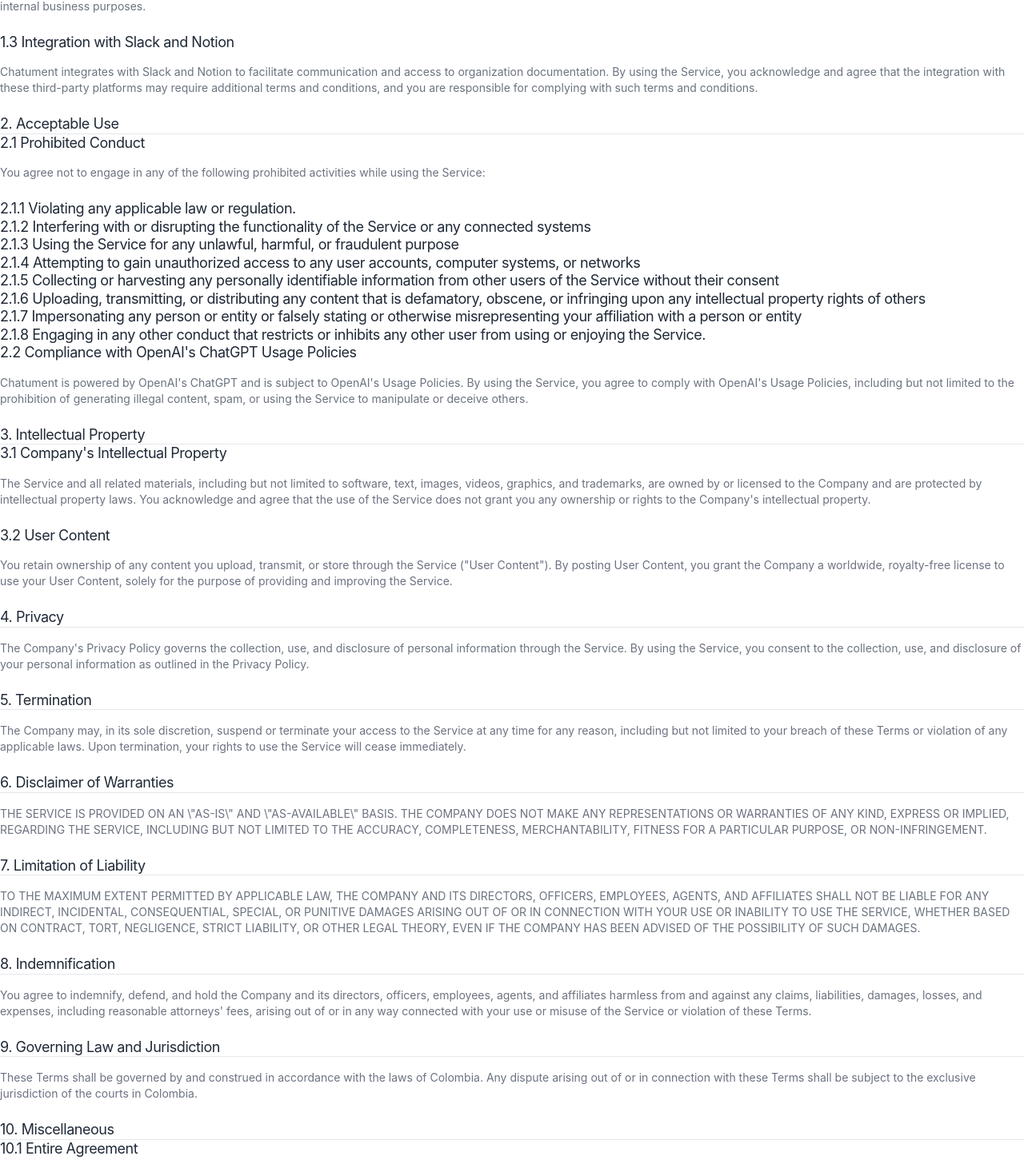
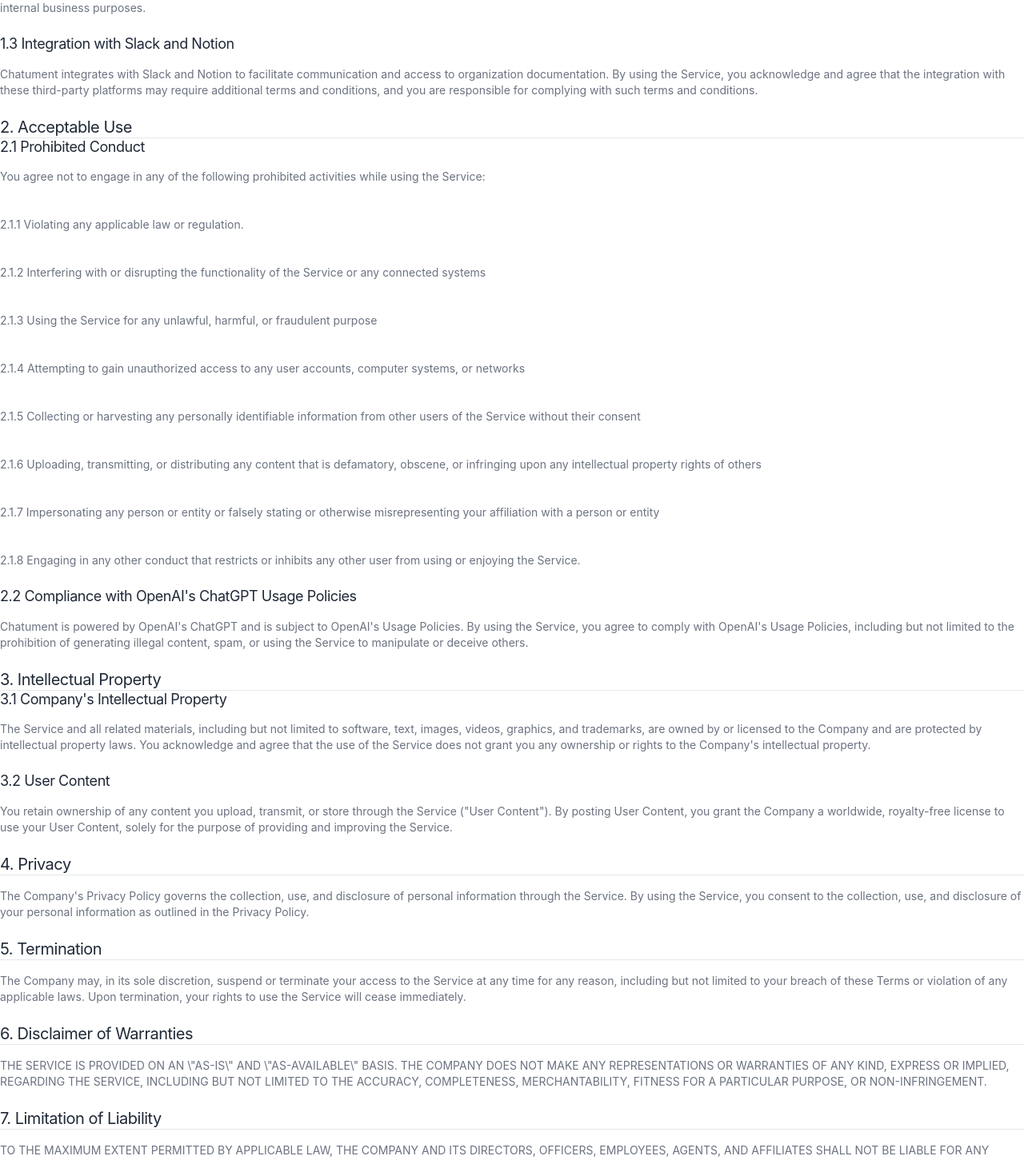
Before and after one commit to chatument/landing, a Next.js app: page /terms-of-service in a window 1280 px wide. Shown: the part 493-1944 px from the top of the page at 80% size. Built offline with nearby package versions, Linux system fonts and the light colour scheme.

Commit message:
Fix stuff

```diff
--- a/components/terms.js
+++ b/components/terms.js
@@ -15,7 +15,7 @@
         By accessing or using the Service, you agree to these Terms. If you do not agree with any part of these Terms, you may not access or use the Service.
       </p>
 
-      <h2 className="leading-snug text-lg tracking-tight text-gray-800 lg:leading-tight lg:text-lg dark:text-white">
+      <h2 className="leading-snug text-xl tracking-tight text-gray-800 lg:leading-tight lg:text-xl dark:text-white">
         1. Use of the Service
       </h2>
 
@@ -49,7 +49,7 @@
         additional terms and conditions, and you are responsible for complying with such terms and conditions.
       </p>
 
-      <h2 className="leading-snug text-lg tracking-tight text-gray-800 lg:leading-tight lg:text-lg dark:text-white">
+      <h2 className="leading-snug text-xl tracking-tight text-gray-800 lg:leading-tight lg:text-xl dark:text-white">
         2. Acceptable Use
       </h2>
 
@@ -63,30 +63,30 @@
         You agree not to engage in any of the following prohibited activities while using the Service:
       </p>
 
-      <p className="leading-snug text-lg tracking-tight text-gray-800 lg:leading-tight lg:text-lg dark:text-white">
+      <h6 className="pb-6 text-left py-4 text-sm leading-normal text-gray-500 lg:text-sm xl:text-sm dark:text-gray-300">
         2.1.1 Violating any applicable law or regulation.
-      </p>
-      <p className="leading-snug text-lg tracking-tight text-gray-800 lg:leading-tight lg:text-lg dark:text-white">
+      </h6>
+      <h6 className="pb-6 text-left py-4 text-sm leading-normal text-gray-500 lg:text-sm xl:text-sm dark:text-gray-300">
         2.1.2 Interfering with or disrupting the functionality of the Service or any connected systems
-      </p>
-      <p className="leading-snug text-lg tracking-tight text-gray-800 lg:leading-tight lg:text-lg dark:text-white">
+      </h6>
+      <h6 className="pb-6 text-left py-4 text-sm leading-normal text-gray-500 lg:text-sm xl:text-sm dark:text-gray-300">
         2.1.3 Using the Service for any unlawful, harmful, or fraudulent purpose
-      </p>
-      <p className="leading-snug text-lg tracking-tight text-gray-800 lg:leading-tight lg:text-lg dark:text-white">
+      </h6>
+      <h6 className="pb-6 text-left py-4 text-sm leading-normal text-gray-500 lg:text-sm xl:text-sm dark:text-gray-300">
         2.1.4 Attempting to gain unauthorized access to any user accounts, computer systems, or networks
-      </p>
-      <p className="leading-snug text-lg tracking-tight text-gray-800 lg:leading-tight lg:text-lg dark:text-white">
+      </h6>
+      <h6 className="pb-6 text-left py-4 text-sm leading-normal text-gray-500 lg:text-sm xl:text-sm dark:text-gray-300">
         2.1.5 Collecting or harvesting any personally identifiable information from other users of the Service without their consent
-      </p>
-      <p className="leading-snug text-lg tracking-tight text-gray-800 lg:leading-tight lg:text-lg dark:text-white">
+      </h6>
+      <h6 className="pb-6 text-left py-4 text-sm leading-normal text-gray-500 lg:text-sm xl:text-sm dark:text-gray-300">
         2.1.6 Uploading, transmitting, or distributing any content that is defamatory, obscene, or infringing upon any intellectual property rights of others
-      </p>
-      <p className="leading-snug text-lg tracking-tight text-gray-800 lg:leading-tight lg:text-lg dark:text-white">
+      </h6>
+      <h6 className="pb-6 text-left py-4 text-sm leading-normal text-gray-500 lg:text-sm xl:text-sm dark:text-gray-300">
         2.1.7 Impersonating any person or entity or falsely stating or otherwise misrepresenting your affiliation with a person or entity
-      </p>
-      <p className="leading-snug text-lg tracking-tight text-gray-800 lg:leading-tight lg:text-lg dark:text-white">
+      </h6>
+      <h6 className="pb-6 text-left py-4 text-sm leading-normal text-gray-500 lg:text-sm xl:text-sm dark:text-gray-300">
         2.1.8 Engaging in any other conduct that restricts or inhibits any other user from using or enjoying the Service.
-      </p>
+      </h6>
 
       <h4 className="leading-snug text-lg tracking-tight text-gray-800 lg:leading-tight lg:text-lg dark:text-white">
         2.2 Compliance with OpenAI's ChatGPT Usage Policies
@@ -97,7 +97,7 @@
         including but not limited to the prohibition of generating illegal content, spam, or using the Service to manipulate or deceive others.
       </p>
 
-      <h2 className="leading-snug text-lg tracking-tight text-gray-800 lg:leading-tight lg:text-lg dark:text-white">
+      <h2 className="leading-snug text-xl tracking-tight text-gray-800 lg:leading-tight lg:text-xl dark:text-white">
         3. Intellectual Property
       </h2>
 
@@ -123,7 +123,7 @@
         your User Content, solely for the purpose of providing and improving the Service.
       </p>
 
-      <h2 className="leading-snug text-lg tracking-tight text-gray-800 lg:leading-tight lg:text-lg dark:text-white">
+      <h2 className="leading-snug text-xl tracking-tight text-gray-800 lg:leading-tight lg:text-xl dark:text-white">
         4. Privacy
       </h2>
 
@@ -134,7 +134,7 @@
         By using the Service, you consent to the collection, use, and disclosure of your personal information as outlined in the Privacy Policy.
       </p>
 
-      <h2 className="leading-snug text-lg tracking-tight text-gray-800 lg:leading-tight lg:text-lg dark:text-white">
+      <h2 className="leading-snug text-xl tracking-tight text-gray-800 lg:leading-tight lg:text-xl dark:text-white">
         5. Termination
       </h2>
 
@@ -146,7 +146,7 @@
         to use the Service will cease immediately.
       </p>
 
-      <h2 className="leading-snug text-lg tracking-tight text-gray-800 lg:leading-tight lg:text-lg dark:text-white">
+      <h2 className="leading-snug text-xl tracking-tight text-gray-800 lg:leading-tight lg:text-xl dark:text-white">
         6. Disclaimer of Warranties
       </h2>
 
@@ -158,7 +158,7 @@
         COMPLETENESS, MERCHANTABILITY, FITNESS FOR A PARTICULAR PURPOSE, OR NON-INFRINGEMENT.
       </p>
 
-      <h2 className="leading-snug text-lg tracking-tight text-gray-800 lg:leading-tight lg:text-lg dark:text-white">
+      <h2 className="leading-snug text-xl tracking-tight text-gray-800 lg:leading-tight lg:text-xl dark:text-white">
         7. Limitation of Liability
       </h2>
 
@@ -171,7 +171,7 @@
         NEGLIGENCE, STRICT LIABILITY, OR OTHER LEGAL THEORY, EVEN IF THE COMPANY HAS BEEN ADVISED OF THE POSSIBILITY OF SUCH DAMAGES.
       </p>
 
-      <h2 className="leading-snug text-lg tracking-tight text-gray-800 lg:leading-tight lg:text-lg dark:text-white">
+      <h2 className="leading-snug text-xl tracking-tight text-gray-800 lg:leading-tight lg:text-xl dark:text-white">
         8. Indemnification
       </h2>
 
@@ -183,7 +183,7 @@
         arising out of or in any way connected with your use or misuse of the Service or violation of these Terms.
       </p>
 
-      <h2 className="leading-snug text-lg tracking-tight text-gray-800 lg:leading-tight lg:text-lg dark:text-white">
+      <h2 className="leading-snug text-xl tracking-tight text-gray-800 lg:leading-tight lg:text-xl dark:text-white">
         9. Governing Law and Jurisdiction
       </h2>
 
@@ -194,7 +194,7 @@
         out of or in connection with these Terms shall be subject to the exclusive jurisdiction of the courts in Colombia.
       </p>
 
-      <h2 className="leading-snug text-lg tracking-tight text-gray-800 lg:leading-tight lg:text-lg dark:text-white">
+      <h2 className="leading-snug text-xl tracking-tight text-gray-800 lg:leading-tight lg:text-xl dark:text-white">
         10. Miscellaneous
       </h2>
 
```
